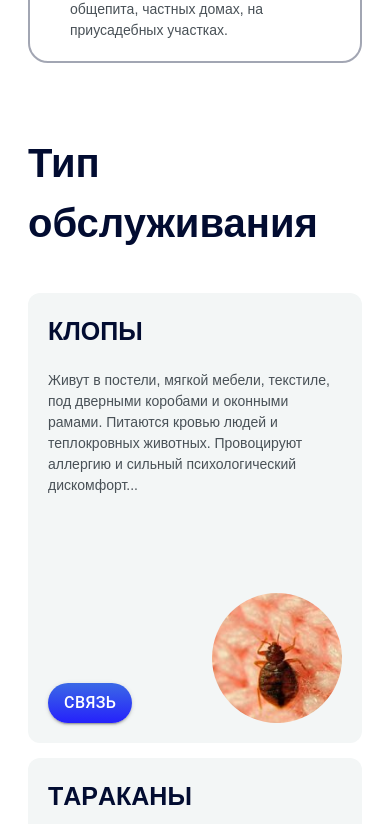
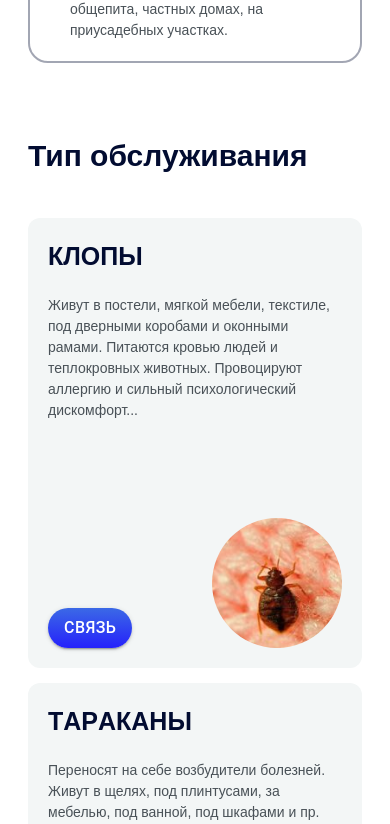
Before and after one commit to otabekturayev/dezinfeksiya, a React (Vite) app: page / in a window 390 px wide. Shown: the part 4878-5702 px from the top of the page. Built offline with nearby package versions, Linux system fonts and the light colour scheme; a web font is replaced by a local one.

Commit message:
fix: error1

```diff
--- a/src/App.tsx
+++ b/src/App.tsx
@@ -275,7 +275,7 @@ function App() {
             </div>
           </section>
           <section className="container mx-auto">
-            <h3 className="w-[100%] mb-[40px] text-[#020c31] text-[40px] sm:text-[52px] font-[700] ">
+            <h3 className="w-[100%] mb-[40px] text-[#020c31] text-[30px] sm:text-[52px] font-[700] ">
               {t("xizmat_turi.title0")}
             </h3>
             <div className="flex flex-wrap gap-[15px]">
--- a/src/components/faq/Faq.tsx
+++ b/src/components/faq/Faq.tsx
@@ -17,7 +17,7 @@ const Faq = () => {
   return (
     <section id='faq' className="container gap-6 pb-[70px] mx-auto border-t mt-[120px] pt-[40px] border-[#cccc] flex justify-between md:flex-row flex-col ">
       <div>
-        <h3 className="w-[100%] md:mb-[40px] text-[#020c31] text-[48px] font-[700] ">
+        <h3 className="w-[100%] md:mb-[40px] text-[#020c31] text-[38px] xs:text-[48px] font-[700] ">
           {t("header.faq")}
         </h3>
       </div>
```
